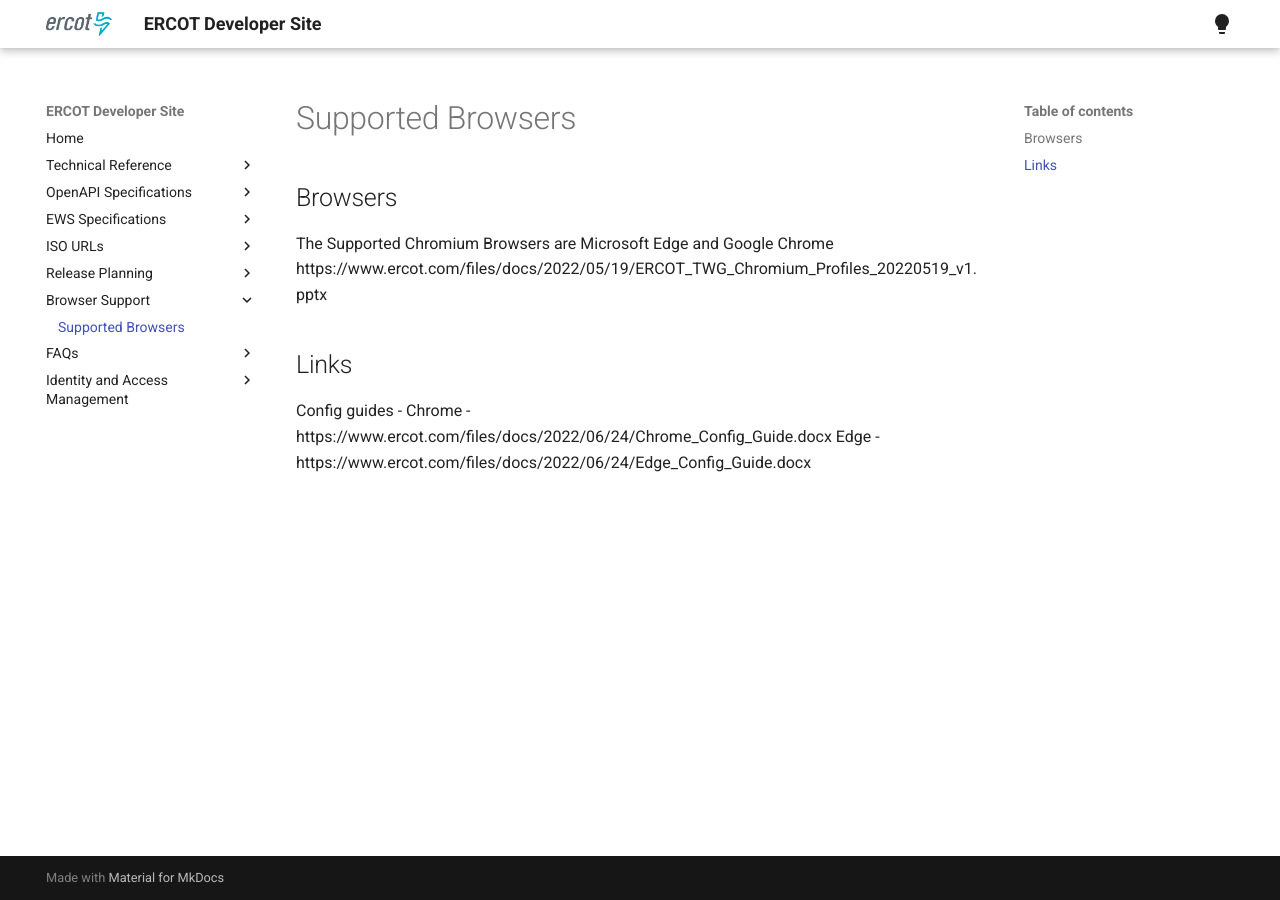
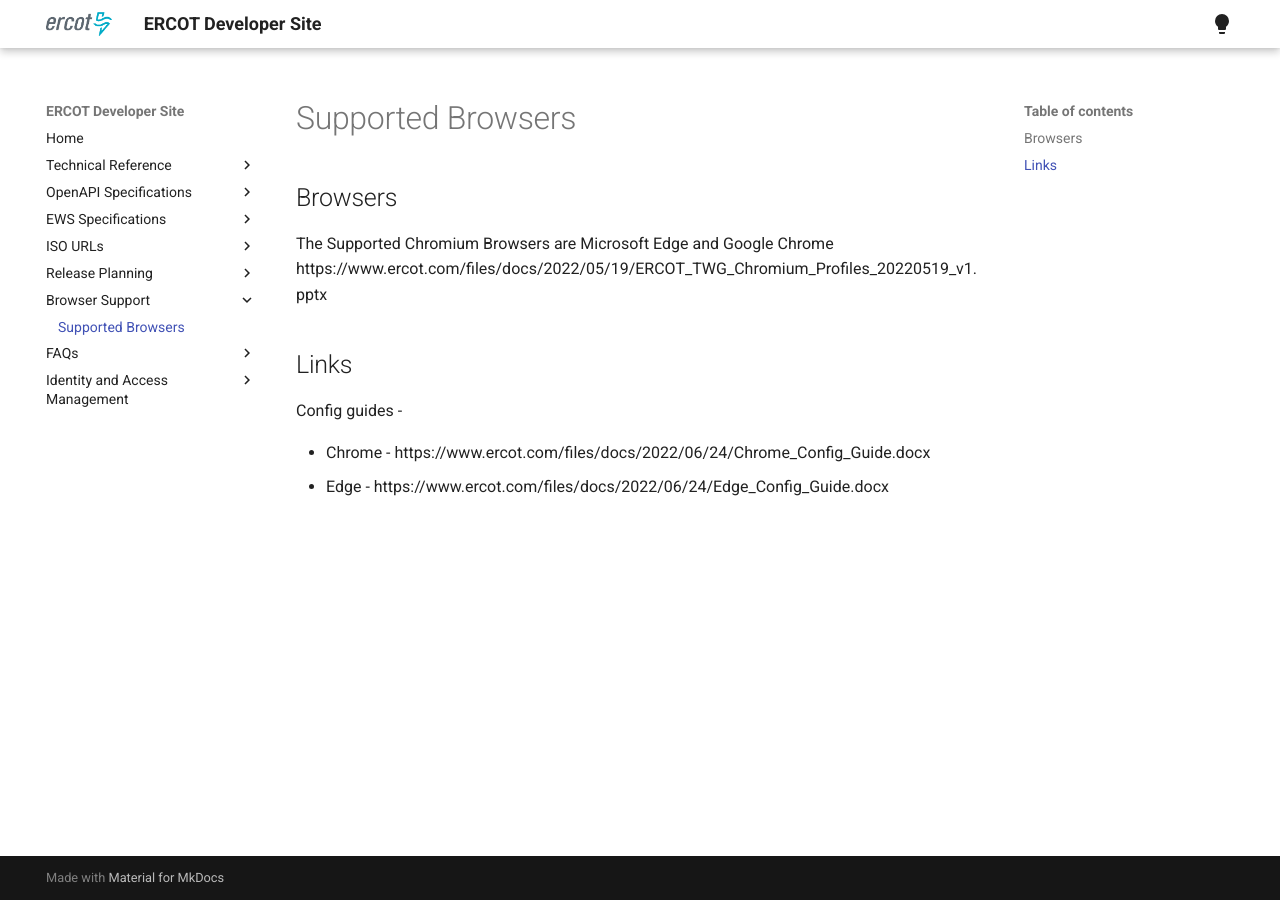
Before and after one commit to ercot/api-specs, an MkDocs documentation site: the page built from docs/Brower Support/browsersupport.md, in a window 1280 px wide. Built offline with MkDocs 1.6.1 and Material for MkDocs 9.7.7, drawn with Linux system fonts in a browser that asks for light colours.

```diff
--- a/docs/Brower Support/browsersupport.md
+++ b/docs/Brower Support/browsersupport.md
@@ -4,5 +4,6 @@ The Supported Chromium Browsers are Microsoft Edge and Google Chrome
 https://www.ercot.com/files/docs/2022/05/19/ERCOT_TWG_Chromium_Profiles_20220519_v1.pptx
 ## Links
 Config guides -
-Chrome - https://www.ercot.com/files/docs/2022/06/24/Chrome_Config_Guide.docx
-Edge - https://www.ercot.com/files/docs/2022/06/24/Edge_Config_Guide.docx
+
+- Chrome - https://www.ercot.com/files/docs/2022/06/24/Chrome_Config_Guide.docx
+- Edge - https://www.ercot.com/files/docs/2022/06/24/Edge_Config_Guide.docx
```
